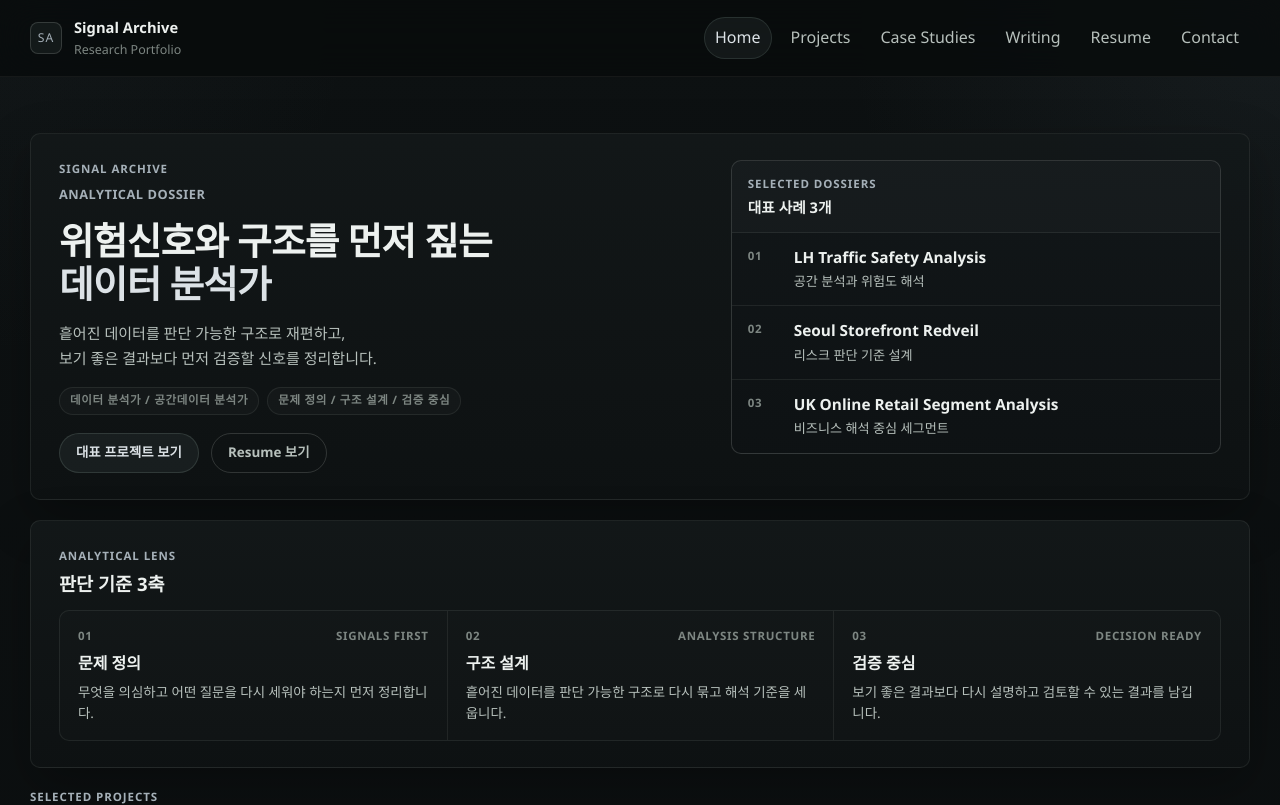
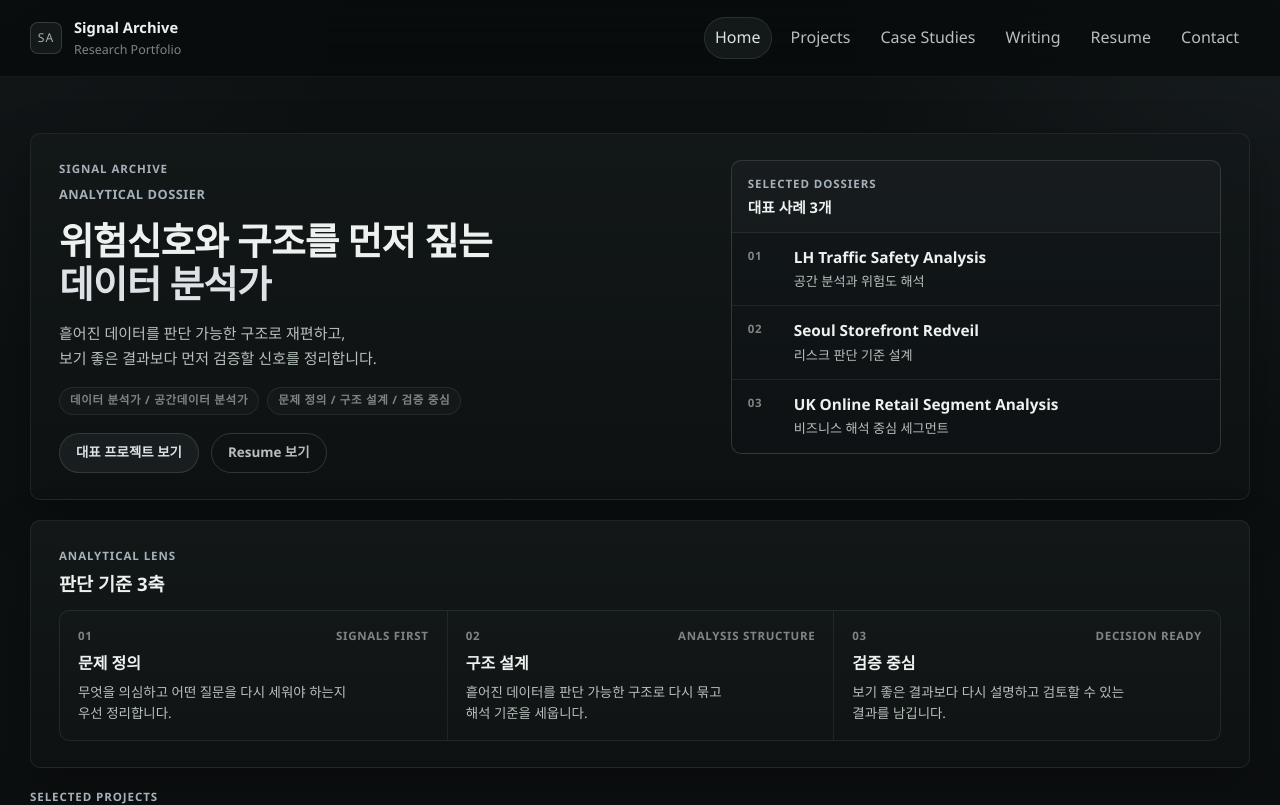
Before and after one commit to dffxonnb-cyber/signal-archive, a Next.js app: page / in a window 1280 px wide. Shown: the top 805 px of the page. Built offline with nearby package versions, Linux system fonts and the light colour scheme.

Commit message:
Refine home lens copy wrapping

```diff
--- a/app/globals.css
+++ b/app/globals.css
@@ -572,6 +572,11 @@ main {
   line-height: 1.54;
 }
 
+.home-lens__summary-line {
+  display: block;
+  white-space: nowrap;
+}
+
 .home-selected {
   gap: 12px;
 }
@@ -1612,4 +1617,8 @@ main {
   .home-hero__summary-line {
     white-space: normal;
   }
-}
+
+  .home-lens__summary-line {
+    white-space: normal;
+  }
+}
--- a/app/page.tsx
+++ b/app/page.tsx
@@ -13,19 +13,28 @@ const lensItems = [
     index: "01",
     title: "문제 정의",
     label: "signals first",
-    summary: "무엇을 의심하고 어떤 질문을 다시 세워야 하는지 먼저 정리합니다.",
+    summaryLines: [
+      "무엇을 의심하고 어떤 질문을 다시 세워야 하는지",
+      "우선 정리합니다.",
+    ],
   },
   {
     index: "02",
     title: "구조 설계",
     label: "analysis structure",
-    summary: "흩어진 데이터를 판단 가능한 구조로 다시 묶고 해석 기준을 세웁니다.",
+    summaryLines: [
+      "흩어진 데이터를 판단 가능한 구조로 다시 묶고",
+      "해석 기준을 세웁니다.",
+    ],
   },
   {
     index: "03",
     title: "검증 중심",
     label: "decision ready",
-    summary: "보기 좋은 결과보다 다시 설명하고 검토할 수 있는 결과를 남깁니다.",
+    summaryLines: [
+      "보기 좋은 결과보다 다시 설명하고 검토할 수 있는",
+      "결과를 남깁니다.",
+    ],
   },
 ];
 
@@ -159,7 +168,13 @@ export default function HomePage() {
                   <span className="home-lens__axis-label">{item.label}</span>
                 </div>
                 <h3>{item.title}</h3>
-                <p>{item.summary}</p>
+                <p>
+                  {item.summaryLines.map((line) => (
+                    <span className="home-lens__summary-line" key={line}>
+                      {line}
+                    </span>
+                  ))}
+                </p>
               </article>
             ))}
           </div>
```
